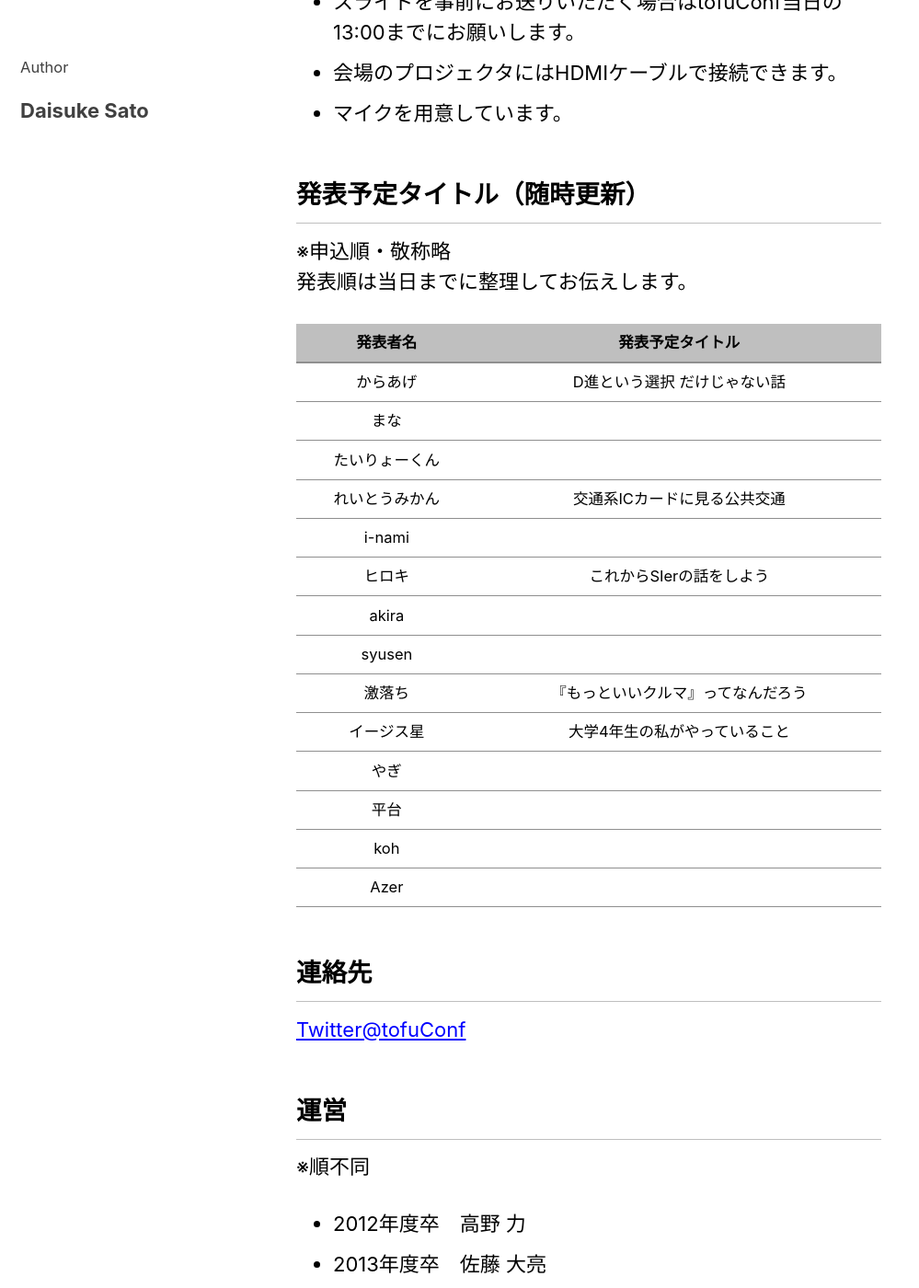
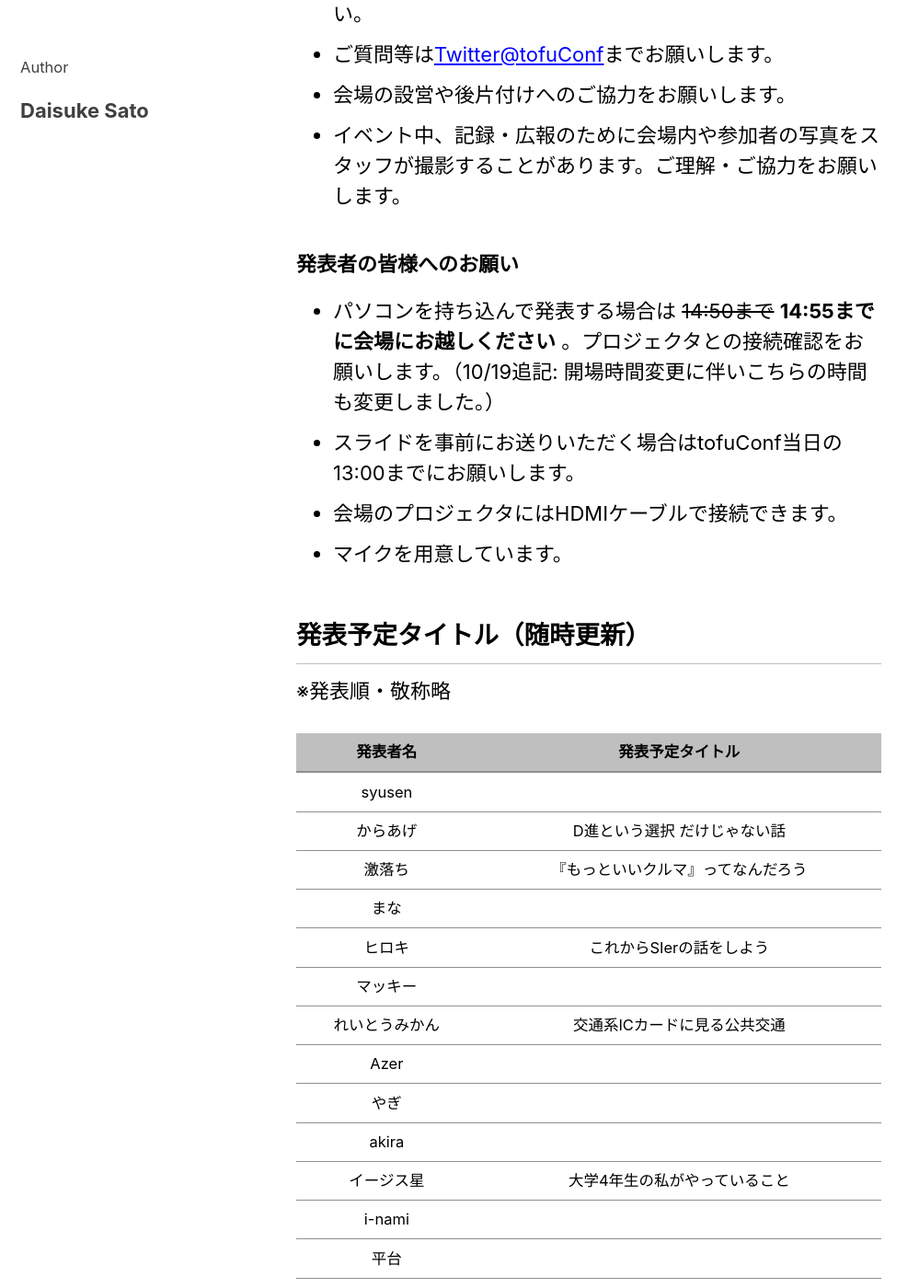
Before and after one commit to tofuconf/tofuconf.club, a Jekyll site: the page built from _posts/2018-10-15-3rd-tofuconf-general.md, in a window 1280 px wide and 1400 px high, scrolled down 4026 px. Shown: the whole window at 92% size, without its empty margins (0-999 px from the left). Built offline with Jekyll 4.4.1, drawn with Linux system fonts in a browser that asks for light colours; nearby versions of some CDN libraries; some of the changed text lies outside the part shown.

Commit message:
Update info

```diff
--- a/_posts/2018-10-15-3rd-tofuconf-general.md
+++ b/_posts/2018-10-15-3rd-tofuconf-general.md
@@ -14,6 +14,8 @@
 ---
 2018年11月3日（土）にtofuConf#3を開催します。本ページがtofuConf#3の公式ページです。
 
+![](/images/releases/20181015tofuconf3rd.jpg)
+
 tofuConfとは
 東工大附属関係者が一堂に会し、様々な経験や興味などについて、
 5分程度のプレゼンで発信することで、世代や分野を超えて刺激を与え合い、交流できる場です。
@@ -24,6 +26,7 @@
 詳しくは[こちら](/about/)をご覧ください。
 
 ## 開催概要
+
 ### 開催日程
 
 2018年11月3日（土） 15:00 - 18:00
@@ -113,25 +116,31 @@
 
 ## 発表予定タイトル（随時更新）
 
-※申込順・敬称略
-発表順は当日までに整理してお伝えします。
+※発表順・敬称略
 
 | 発表者名 | 発表予定タイトル |
 |:--------:|:----------------------:|
+| syusen |  |
 | からあげ | D進という選択 だけじゃない話 |
+| 激落ち | 『もっといいクルマ』ってなんだろう |
 | まな |  |
+| ヒロキ | これからSIerの話をしよう |
+| マッキー |  |
+| れいとうみかん | 交通系ICカードに見る公共交通 |
+| Azer |  |
+| やぎ |  |
+| akira |  |
+| イージス星 | 大学4年生の私がやっていること |
+| i-nami |  |
+| 平台 |  |
 | たいりょーくん |  |
-| れいとうみかん | 交通系ICカードに見る公共交通 |
-| i-nami |  |
-| ヒロキ | これからSIerの話をしよう |
-| akira |  |
-| syusen |  |
-| 激落ち | 『もっといいクルマ』ってなんだろう |
-| イージス星 | 大学4年生の私がやっていること |
-| やぎ |  |
-| 平台 |  |
 | koh |  |
-| Azer |  |
+
+## タイムテーブル
+
+![](/images/timetable_tofuconf3rd.png)
+
+※各LTの発表時間は5分です。入れ替えの時間を含めて7分としております。
 
 ## 連絡先
 
```
Also changed, not shown: other parts of _posts/2018-10-15-3rd-tofuconf-general.md (+4 -0 lines), images/timetable_tofuconf3rd.png (added).
